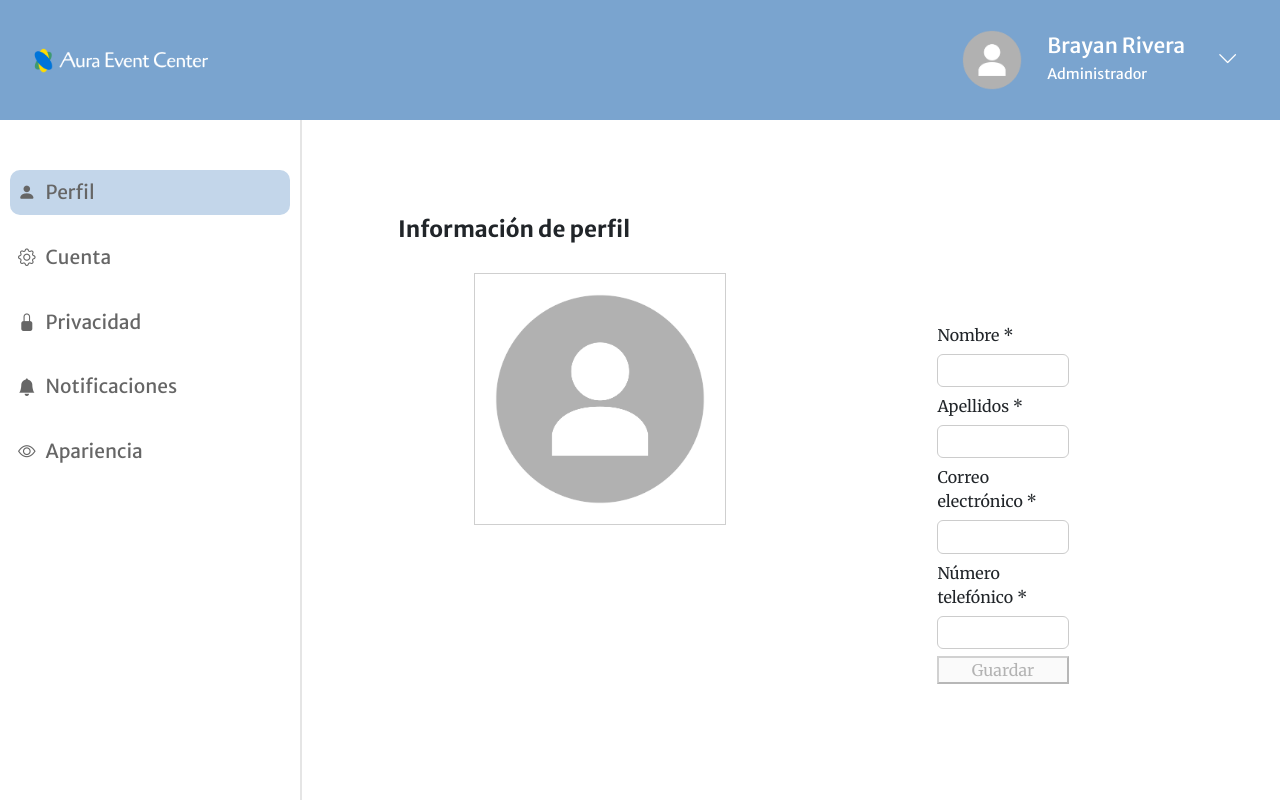
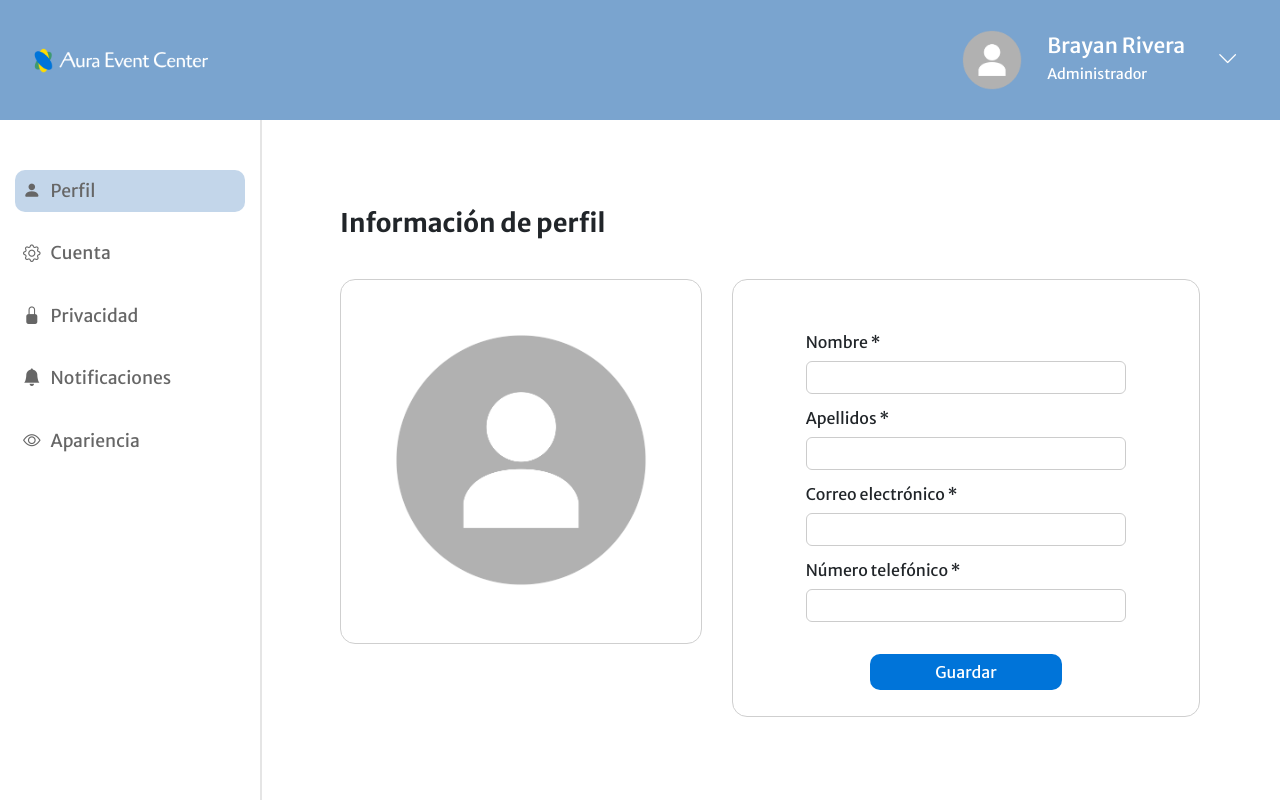
Before and after one commit to henoc03/AuraEventCenter, a React (Vite) app in the folder frontend/: page /profile in a window 1280 px wide. Built offline with nearby package versions, Linux system fonts and the light colour scheme; no server answers.

Commit message:
feat: estilos de pantalla de perfil listos (falta hacerlo responsive)

```diff
--- a/frontend/src/pages/Profile.jsx
+++ b/frontend/src/pages/Profile.jsx
@@ -4,6 +4,7 @@ import Header from "../components/common/Header";
 import Main from "../components/common/Main.jsx";
 import SideBar from "../components/common/SideBar.jsx";
 import ProfilePhoto from "../components/icons/ProfilePhoto.jsx";
+import '../style/auth.css';
 import '../style/profile.css';
 
 function Profile() {
@@ -31,8 +32,8 @@ function Profile() {
           <div className="profile-container">
             <h1>Información de perfil</h1>
             <div className="image-form-container">
-              <div className="image-container"><ProfilePhoto width='250' height='250'/></div>
-              <div className="user-info-container">
+              <div className="image-container"><ProfilePhoto width='300' height='300'/></div>
+              <div className="user-info-form">
                 <form onSubmit={handleSubmit(onSubmit)} className="auth-form">
                   <label htmlFor="name">Nombre *</label>
                   <input
--- a/frontend/src/style/profile.css
+++ b/frontend/src/style/profile.css
@@ -4,12 +4,13 @@
     align-items: center;
     justify-content: space-between;
     height: 85vh;
+    width: 100%;
 }
 
 .side-bar {
     box-shadow: 2px 0px 0px 0px rgba(0, 0, 0, 0.1);
-    width: 38%;
-    max-width: 300px;
+    width: 30vw;
+    max-width: 260px;
     height: 100%;
     padding: 30px 0px;
 }
@@ -21,7 +22,7 @@
 }
 
 .side-bar ul li{
-    margin: 20px 10px;
+    margin: 20px 15px;
     padding: 8px 8px;
     font-size: 1.1rem;
 }
@@ -38,42 +39,89 @@
 
 .side-bar ul li span{
     margin: 0px 10px;
-    font-size: 1.2rem;
+    font-size: 1.1rem;
     text-decoration: none;
     font-family: 'Merriweather Sans', sans-serif;
 }
 
 .main {
     display: flex;
-    justify-content: center;
+    justify-content: start;
     align-items: center;
     width: 100%;
+    height: 100%;
 }
 
 .main h1 {
-    width: 80%;
     text-align: left;
     font-family: 'Merriweather Sans', sans-serif;
-    margin: 30px 0px;
-    font-size: 1.4rem;
+    margin: 20px 0px 40px 0px;
+    font-size: 1.6rem;
     font-weight: bold;
 }
 
 .profile-container {
+    margin: 0px 80px;
     display: flex;
     flex-direction: column;
-    align-items: center;
     width: 100%;
+    height: 80%;
 }
 
 .image-form-container {
     display: flex;
     flex-direction: row;
-    justify-content: space-evenly;
-    width: 100%;
+    justify-content: space-between;
 }
 
 .image-container {
     border: 1px solid #CFCFCF;
+    height: 75%;
+    border-radius: 15px;
+    padding: 30px 30px;
+    margin-right: 30px;
+}
+
+.user-info-form {
+    width: 60%;
     height: 90%;
+    border: 1px solid #CFCFCF;
+    border-radius: 15px;
+    padding: 50px 30px;
 }
+
+.auth-form {
+    height: 100%;
+    display: flex;
+    flex-direction: column;
+    justify-content: space-around;
+    align-items: center;
+}
+
+.auth-form label, input{
+    width: 100%;
+    font-family: 'Merriweather Sans', sans-serif;
+}
+
+.auth-form input{
+    margin-bottom: 5px;
+}
+
+.auth-form button{
+    width: 60%;
+    height: 40px;
+    padding: 6px;
+    margin: 20px 0;
+    border-radius: 10px;
+    background-color: #0074D9;
+    border: none;
+    color: white;
+    font-family: 'Merriweather Sans', sans-serif;;
+}
+
+@media(max-width: 768px) {
+    .image-form-container {
+        display: flex;
+        flex-direction: column;
+    }
+}
```
